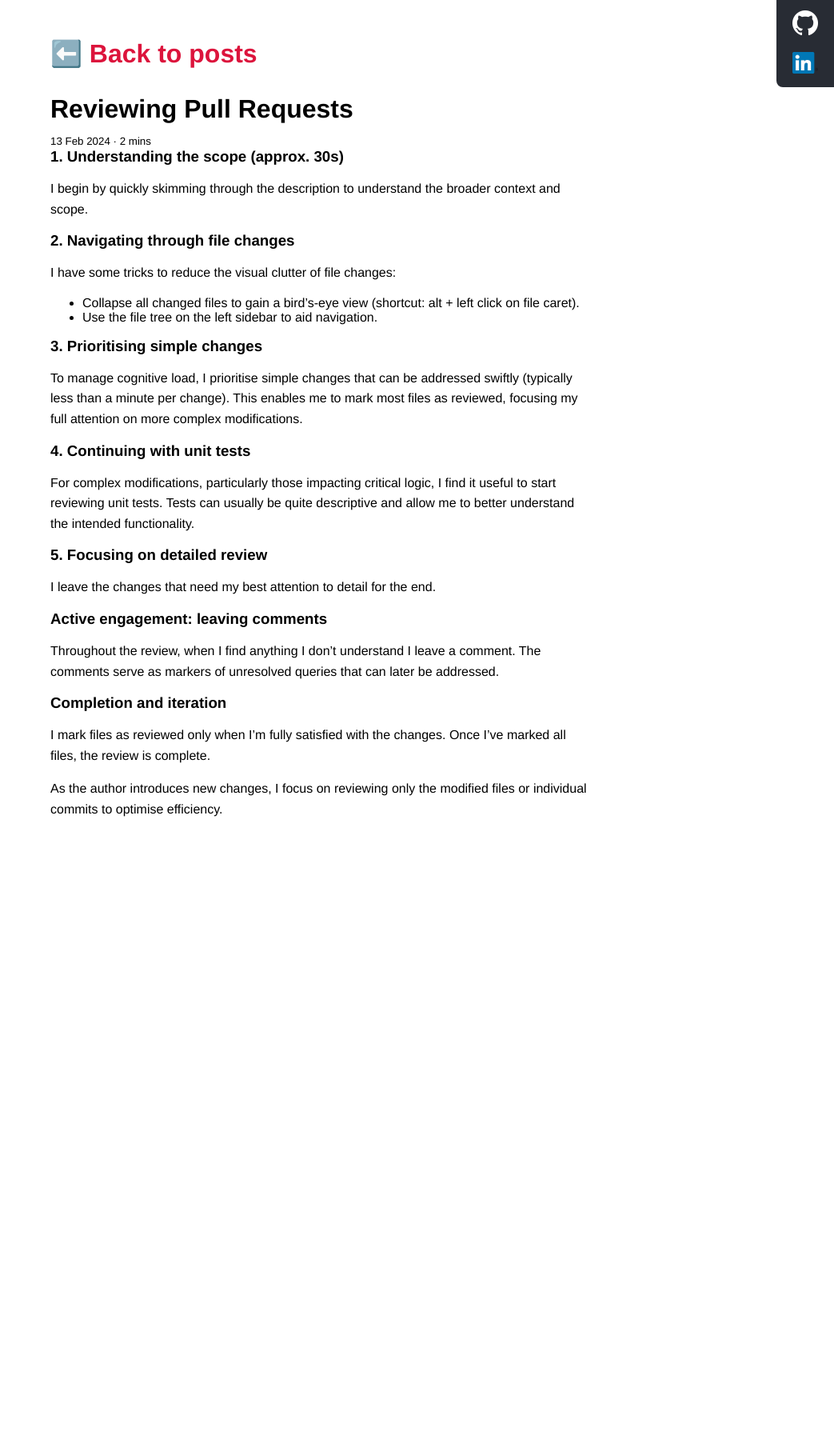
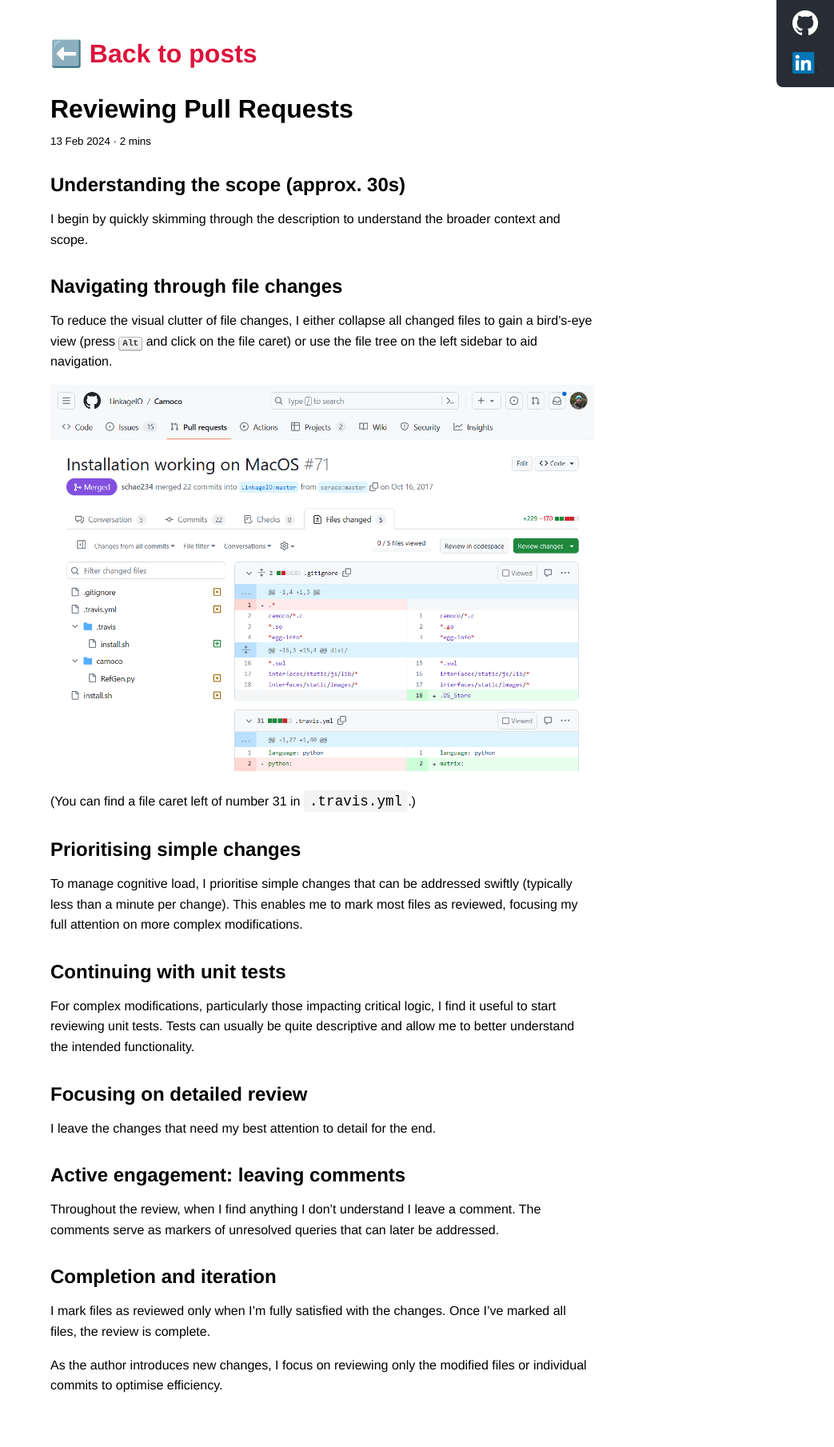
Before and after one commit to seraco/blog-sebastia, a Jekyll site: the page built from _posts/2024-02-13-reviewing-pull-requests.md, in a window 1280 px wide. Shown: the whole page at 80% size, without its empty margins (237-1280 px from the left). Built offline with Jekyll 4.4.1, drawn with Linux system fonts in a browser that asks for light colours; before the commit the page ends 1089 px from its top, so only the background shows below that.

Commit message:
Improve navigating through file changes section

```diff
--- a/_posts/2024-02-13-reviewing-pull-requests.md
+++ b/_posts/2024-02-13-reviewing-pull-requests.md
@@ -3,33 +3,35 @@ excerpt: My code review process.
 time_to_read: 2 mins
 ---
 
-### 1. Understanding the scope (approx. 30s)
+## Understanding the scope (approx. 30s)
 
 I begin by quickly skimming through the description to understand the broader context and scope.
 
-### 2. Navigating through file changes
+## Navigating through file changes
 
-I have some tricks to reduce the visual clutter of file changes:
-- Collapse all changed files to gain a bird's-eye view (shortcut: alt + left click on file caret).
-- Use the file tree on the left sidebar to aid navigation.
+To reduce the visual clutter of file changes, I either collapse all changed files to gain a bird's-eye view (press <kbd>Alt</kbd> and click on the file caret) or use the file tree on the left sidebar to aid navigation.
 
-### 3. Prioritising simple changes
+![Pull Request example](/assets/images/pull-request.png)
+
+(You can find a file caret left of number 31 in `.travis.yml`.)
+
+## Prioritising simple changes
 
 To manage cognitive load, I prioritise simple changes that can be addressed swiftly (typically less than a minute per change). This enables me to mark most files as reviewed, focusing my full attention on more complex modifications.
 
-### 4. Continuing with unit tests
+## Continuing with unit tests
 
 For complex modifications, particularly those impacting critical logic, I find it useful to start reviewing unit tests. Tests can usually be quite descriptive and allow me to better understand the intended functionality.
 
-### 5. Focusing on detailed review
+## Focusing on detailed review
 
 I leave the changes that need my best attention to detail for the end.
 
-### Active engagement: leaving comments
+## Active engagement: leaving comments
 
 Throughout the review, when I find anything I don't understand I leave a comment. The comments serve as markers of unresolved queries that can later be addressed.
 
-### Completion and iteration
+## Completion and iteration
 
 I mark files as reviewed only when I'm fully satisfied with the changes. Once I've marked all files, the review is complete.
 
--- a/assets/css/styles.css
+++ b/assets/css/styles.css
@@ -47,6 +47,10 @@ p {
   line-height: 1.6;
 }
 
+img {
+  max-width: 100%;
+}
+
 a {
   color: var(--primary-color);
   text-decoration: none;
@@ -71,6 +75,24 @@ pre > code {
   padding: .2em .4em;
   border-radius: var(--small-border-radius);
 }
+
+/* Taken from https://developer.mozilla.org/en-US/docs/Web/HTML/Element/kbd */
+kbd {
+  background-color: #eee;
+  border-radius: 3px;
+  border: 1px solid #b4b4b4;
+  box-shadow:
+    0 1px 1px rgba(0, 0, 0, 0.2),
+    0 2px 0 0 rgba(255, 255, 255, 0.7) inset;
+  color: #333;
+  display: inline-block;
+  font-size: 0.85em;
+  font-weight: 700;
+  line-height: 1;
+  padding: 2px 4px;
+  white-space: nowrap;
+}
+
 
 footer {
   margin: 2rem;
```
Also changed, not shown: assets/images/pull-request.png (added).
